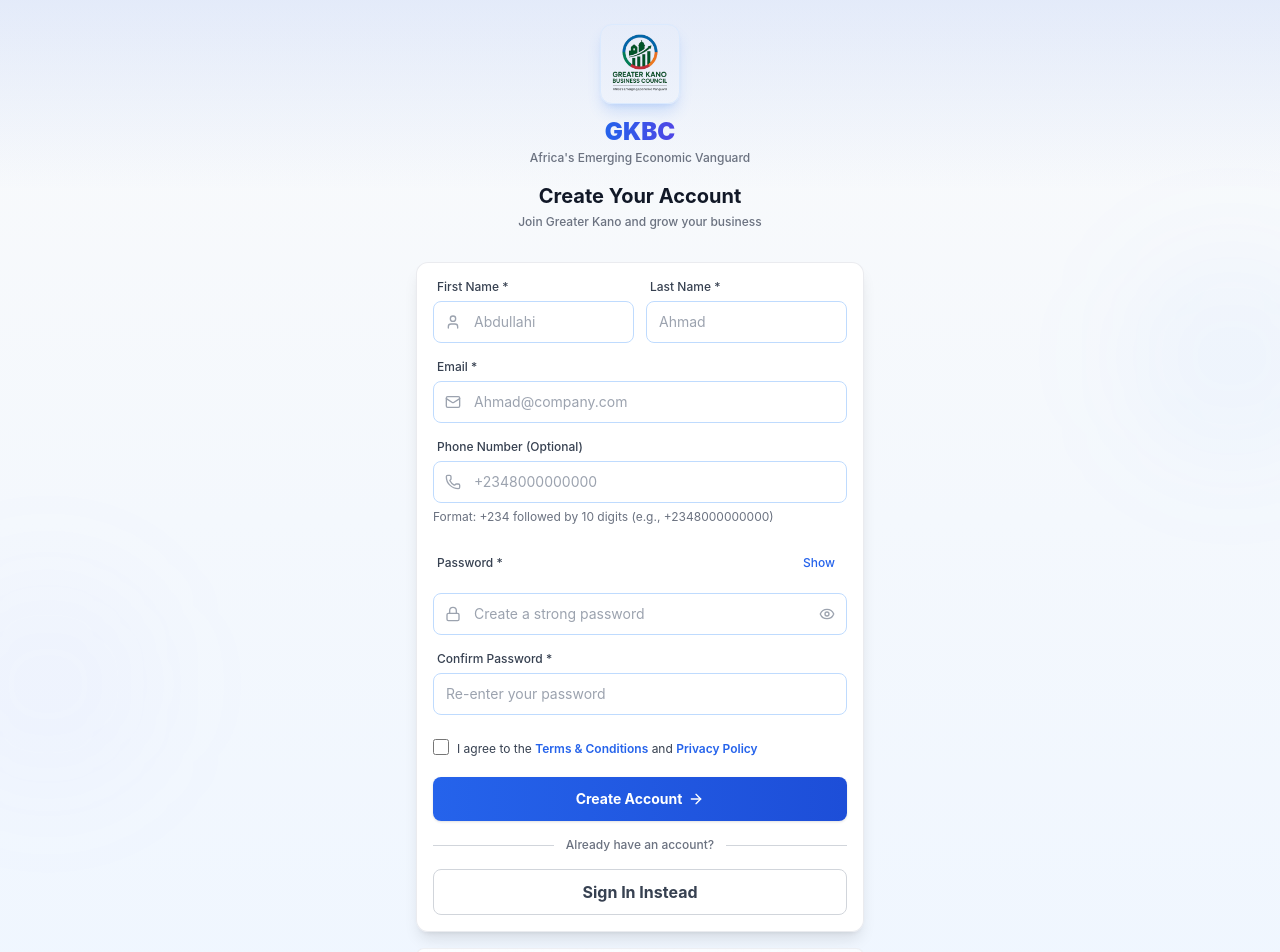
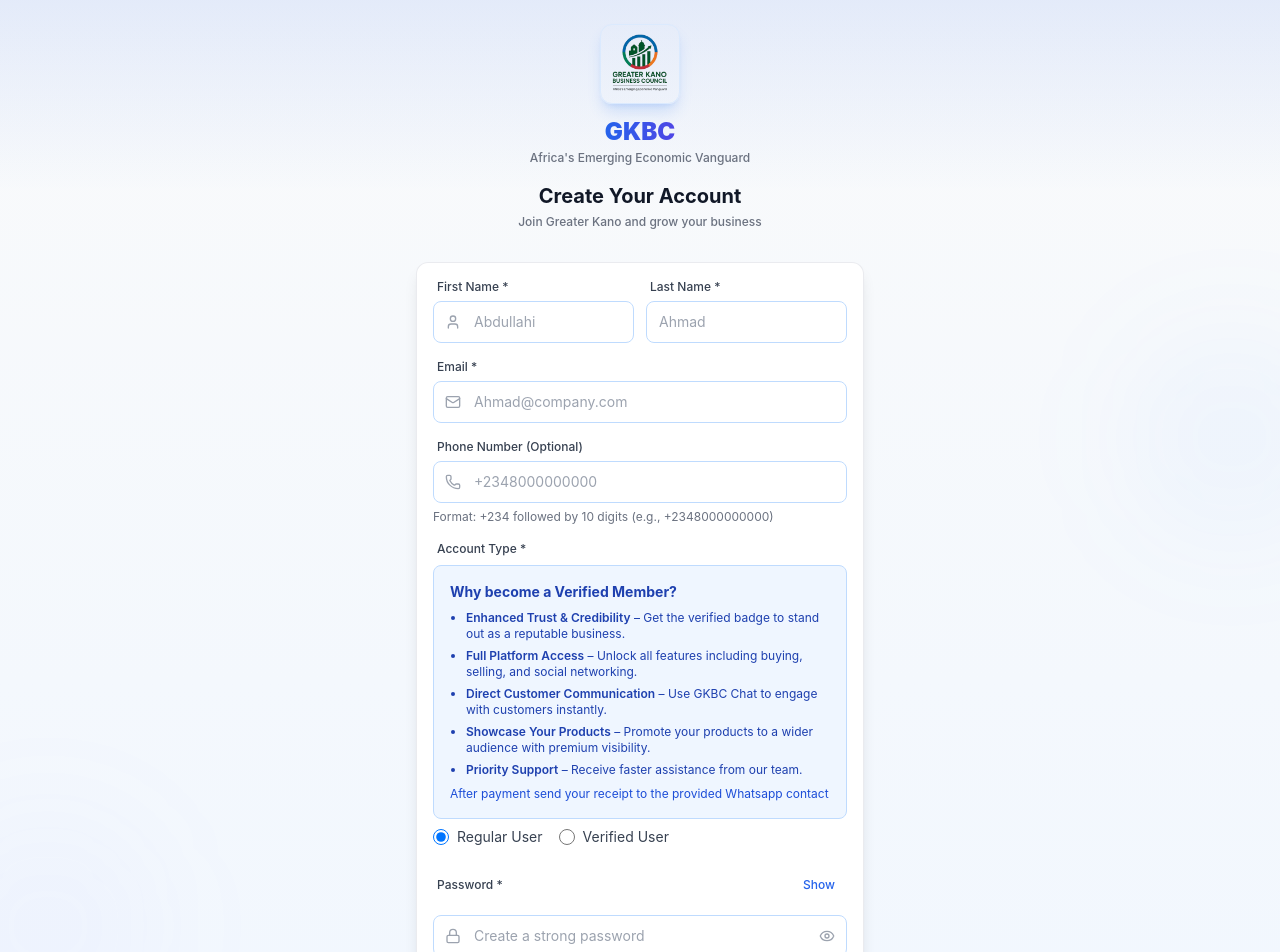
Before and after one commit to dangusau/greater-kano, a React (Vite) app: page /signup in a window 1280 px wide. Shown: the top 952 px of the page. Built offline with nearby package versions, Linux system fonts and the light colour scheme; no server answers.

Commit message:
Enhance SignUp with user type and receipt upload
Added user type selection and receipt upload functionality for verified users. Modified user creation process to handle verification requests.

```diff
--- a/pages/SignUp.tsx
+++ b/pages/SignUp.tsx
@@ -17,7 +17,8 @@ import {
   Check,
   X,
   Clock,
-  UserCheck
+  UserCheck,
+  Upload
 } from 'lucide-react';
 import { supabase } from '../services/supabase';
 
@@ -32,7 +33,7 @@ interface FormData {
   agreeToTerms: boolean;
 }
 
-// Status Modal Component
+// Status Modal Component (kept as in your original GKBC component)
 const StatusModal: React.FC<{
   isOpen: boolean;
   onClose: () => void;
@@ -98,6 +99,9 @@ const StatusModal: React.FC<{
                   <p className="text-xs text-gray-700">
                     <span className="font-semibold">⚠️ Be patient</span> before trying to sign up again.
                   </p>
+                   <p className="text-xs text-gray-700">
+                    <span className="font-semibold">Verified User?</span> Verification can take upto 24hrs after that contact support.
+                  </p>
                 </div>
               </>
             )}
@@ -143,6 +147,12 @@ const SignUp: React.FC = () => {
     agreeToTerms: false,
   });
 
+  // NEW: User type state
+  const [userType, setUserType] = useState<'regular' | 'verified'>('regular');
+  // NEW: Receipt upload state
+  const [receiptFile, setReceiptFile] = useState<File | null>(null);
+  const [receiptUploading, setReceiptUploading] = useState(false);
+
   // UI state
   const [showPassword, setShowPassword] = useState(false);
   const [isLoading, setIsLoading] = useState(false);
@@ -156,7 +166,7 @@ const SignUp: React.FC = () => {
   const [redirectSeconds, setRedirectSeconds] = useState(10);
   const [modalEmail, setModalEmail] = useState('');
 
-  // Handle input changes
+  // Handle input changes (unchanged)
   const handleInputChange = (field: keyof FormData, value: string | boolean) => {
     if (field === 'firstName' || field === 'lastName') {
       const stringValue = value as string;
@@ -281,7 +291,6 @@ const SignUp: React.FC = () => {
 
       return !!data;
     } catch (error) {
-      // Only log critical network errors
       if (error instanceof Error && error.message.includes('network')) {
         console.error('Network error checking user existence');
       }
@@ -289,10 +298,10 @@ const SignUp: React.FC = () => {
     }
   };
 
-  // Create new user
-  const createNewUser = async (): Promise<boolean> => {
+  // Create new user (modified to return user)
+  const createNewUser = async (): Promise<{ user: any; session: any }> => {
     try {
-      const { error } = await supabase.auth.signUp({
+      const { data, error } = await supabase.auth.signUp({
         email: formData.email.trim(),
         password: formData.password.trim(),
         options: {
@@ -306,10 +315,9 @@ const SignUp: React.FC = () => {
       });
 
       if (error) throw error;
-      return true;
+      return data; // contains user and session
 
     } catch (error: any) {
-      // Log critical errors only
       if (error.message?.includes('network') || error.message?.includes('Failed to fetch')) {
         console.error('Critical network error creating user');
       }
@@ -317,11 +325,64 @@ const SignUp: React.FC = () => {
     }
   };
 
+  // NEW: Upload receipt and create verification request
+  const submitVerificationRequest = async (userId: string) => {
+    if (!receiptFile) throw new Error('No receipt file selected');
+
+    setReceiptUploading(true);
+    try {
+      // 1. Upload file to storage bucket (e.g., 'verification-receipts')
+      const fileExt = receiptFile.name.split('.').pop();
+      const fileName = `receipt-${userId}-${Date.now()}.${fileExt}`;
+      const filePath = `${userId}/${fileName}`;
+
+      const { error: uploadError } = await supabase.storage
+        .from('verification-receipts')
+        .upload(filePath, receiptFile);
+
+      if (uploadError) throw uploadError;
+
+      // 2. Get public URL (if bucket is public) or store path
+      const { data: urlData } = supabase.storage
+        .from('verification-receipts')
+        .getPublicUrl(filePath);
+      const receiptUrl = urlData.publicUrl;
+
+      // 3. Insert record into verified_user_requests table
+      const { error: insertError } = await supabase
+        .from('verified_user_requests')
+        .insert({
+          user_id: userId,
+          receipt_url: receiptUrl,
+          status: 'pending',
+          created_at: new Date().toISOString(),
+        });
+
+      if (insertError) throw insertError;
+
+    } catch (error: any) {
+      console.error('Verification request failed:', error);
+      throw new Error('Failed to submit verification request. Please contact support.');
+    } finally {
+      setReceiptUploading(false);
+    }
+  };
+
   // Handle form submission
   const handleSubmit = async (e: React.FormEvent) => {
     e.preventDefault();
 
+    // Validate main form
     if (!validateForm()) return;
+
+    // Additional validation for verified user
+    if (userType === 'verified' && !receiptFile) {
+      setValidationErrors(prev => ({
+        ...prev,
+        receipt: 'Please upload your payment receipt'
+      }));
+      return;
+    }
 
     setIsLoading(true);
     setServerError(null);
@@ -354,23 +415,33 @@ const SignUp: React.FC = () => {
         }, 1000);
       } else {
         // Create new user
-        const created = await createNewUser();
+        const { user } = await createNewUser();
 
-        if (created) {
+        // If user is verified, submit verification request
+        if (userType === 'verified' && user) {
+          try {
+            await submitVerificationRequest(user.id);
+          } catch (verificationError: any) {
+            setServerError(verificationError.message || 'Verification request failed. Your account was created, but please contact support to complete verification.');
+          }
+        }
+
         // Show success modal
         setModalEmail(email);
         setModalType('new_user_success');
         setRedirectSeconds(10);
         setShowStatusModal(true);
 
-          // Start 10-second countdown
+        // Start countdown
         const countdown = setInterval(() => {
           setRedirectSeconds(prev => {
             if (prev <= 1) {
               clearInterval(countdown);
               navigate('/login', {
                 state: {
-                    message: 'Please check your email to verify your account',
+                  message: userType === 'verified'
+                    ? 'Your account was created. Verification request submitted for admin review.'
+                    : 'Please check your email to verify your account',
                   email: email
                 }
               });
@@ -379,7 +450,6 @@ const SignUp: React.FC = () => {
             return prev - 1;
           });
         }, 1000);
-        }
       }
 
     } catch (error: any) {
@@ -599,6 +669,95 @@ const SignUp: React.FC = () => {
                   </p>
                 </div>
 
+                {/* ===== NEW: User Type Selection ===== */}
+                <div className="space-y-2">
+                  <label className="block text-xs font-medium text-gray-700 pl-1">
+                    Account Type *
+                  </label>
+
+                  {/* Professional Note with Bullet Points - Blue Theme */}
+                  <div className="bg-blue-50 border border-blue-200 rounded-lg p-4 text-xs text-blue-800">
+                    <p className="font-bold text-sm mb-2">Why become a Verified Member?</p>
+                    <ul className="space-y-1.5 list-disc pl-4">
+                      <li><span className="font-semibold">Enhanced Trust & Credibility</span> – Get the verified badge to stand out as a reputable business.</li>
+                      <li><span className="font-semibold">Full Platform Access</span> – Unlock all features including buying, selling, and social networking.</li>
+                      <li><span className="font-semibold">Direct Customer Communication</span> – Use GKBC Chat to engage with customers instantly.</li>
+                      <li><span className="font-semibold">Showcase Your Products</span> – Promote your products to a wider audience with premium visibility.</li>
+                      <li><span className="font-semibold">Priority Support</span> – Receive faster assistance from our team.</li>
+                    </ul>
+                    <p className="mt-2 text-blue-700">After payment send your receipt to the provided Whatsapp contact</p>
+                  </div>
+
+                  <div className="flex gap-4 mt-2">
+                    <label className="flex items-center gap-2 cursor-pointer">
+                      <input
+                        type="radio"
+                        name="userType"
+                        value="regular"
+                        checked={userType === 'regular'}
+                        onChange={() => setUserType('regular')}
+                        className="w-4 h-4 text-blue-600 border-gray-300 focus:ring-blue-500"
+                      />
+                      <span className="text-sm text-gray-700">Regular User</span>
+                    </label>
+                    <label className="flex items-center gap-2 cursor-pointer">
+                      <input
+                        type="radio"
+                        name="userType"
+                        value="verified"
+                        checked={userType === 'verified'}
+                        onChange={() => setUserType('verified')}
+                        className="w-4 h-4 text-blue-600 border-gray-300 focus:ring-blue-500"
+                      />
+                      <span className="text-sm text-gray-700">Verified User</span>
+                    </label>
+                  </div>
+                </div>
+
+                {/* ===== NEW: Verified User Fields (conditional) ===== */}
+                {userType === 'verified' && (
+                  <div className="space-y-3 p-3 bg-gray-50 border border-gray-200 rounded-lg">
+                    <h3 className="text-sm font-bold text-gray-800">Verified Member Application</h3>
+
+                    {/* Fee Display */}
+                    <div className="bg-blue-50 border border-blue-200 rounded-lg p-2 text-xs">
+                      <p className="font-semibold text-blue-800">Annual Fee: ₦12,000</p>
+                    </div>
+
+                    {/* Bank Details - From image */}
+                    <div className="space-y-1 text-xs">
+                      <p><span className="font-medium">Bank Name:</span> Kayi Microfinance Bank</p>
+                      <p><span className="font-medium">Account Name:</span> GREATER KANO BUSINESS COUNCIL</p>
+                      <p><span className="font-medium">Account Number:</span> 4145931252</p>
+                      <p><span className="font-medium">WhatsApp:</span> <a href="https://wa.me/2348023104333" className="text-blue-600 underline" target="_blank" rel="noopener">+234 802 310 4333</a></p>
+                    </div>
+
+                    {/* Receipt Upload */}
+                    <div className="space-y-1.5">
+                      <label className="block text-xs font-medium text-gray-700">
+                        Upload Payment Receipt *
+                      </label>
+                      <div className="relative">
+                        <input
+                          type="file"
+                          accept="image/*,.pdf"
+                          onChange={(e) => setReceiptFile(e.target.files?.[0] || null)}
+                          className="w-full text-xs border border-gray-300 rounded-lg p-2 file:mr-2 file:py-1 file:px-3 file:rounded file:border-0 file:text-xs file:bg-blue-50 file:text-blue-700 hover:file:bg-blue-100"
+                        />
+                      </div>
+                      {validationErrors.receipt && (
+                        <p className="text-xs text-red-600 flex items-center gap-1">
+                          <X size={10} />
+                          {validationErrors.receipt}
+                        </p>
+                      )}
+                      <p className="text-xs text-gray-500">
+                        Upload a screenshot or PDF of your payment receipt.
+                      </p>
+                    </div>
+                  </div>
+                )}
+
                 {/* Password */}
                 <div className="space-y-2">
                   <div className="flex items-center justify-between pl-1">
@@ -738,13 +897,15 @@ const SignUp: React.FC = () => {
                 {/* Submit Button */}
                 <button
                   type="submit"
-                  disabled={isLoading}
+                  disabled={isLoading || receiptUploading}
                   className="w-full bg-gradient-to-r from-blue-600 to-blue-700 text-white font-bold py-3 rounded-lg shadow hover:shadow-md disabled:opacity-50 disabled:cursor-not-allowed transition-all duration-200 flex items-center justify-center gap-1.5 min-h-[44px]"
                 >
-                  {isLoading ? (
+                  {isLoading || receiptUploading ? (
                     <>
                       <Loader2 size={16} className="animate-spin" />
-                      <span className="text-sm">Processing...</span>
+                      <span className="text-sm">
+                        {receiptUploading ? 'Uploading...' : 'Processing...'}
+                      </span>
                     </>
                   ) : (
                     <>
```
Lines whose indentation alone changed are shown as unchanged.
